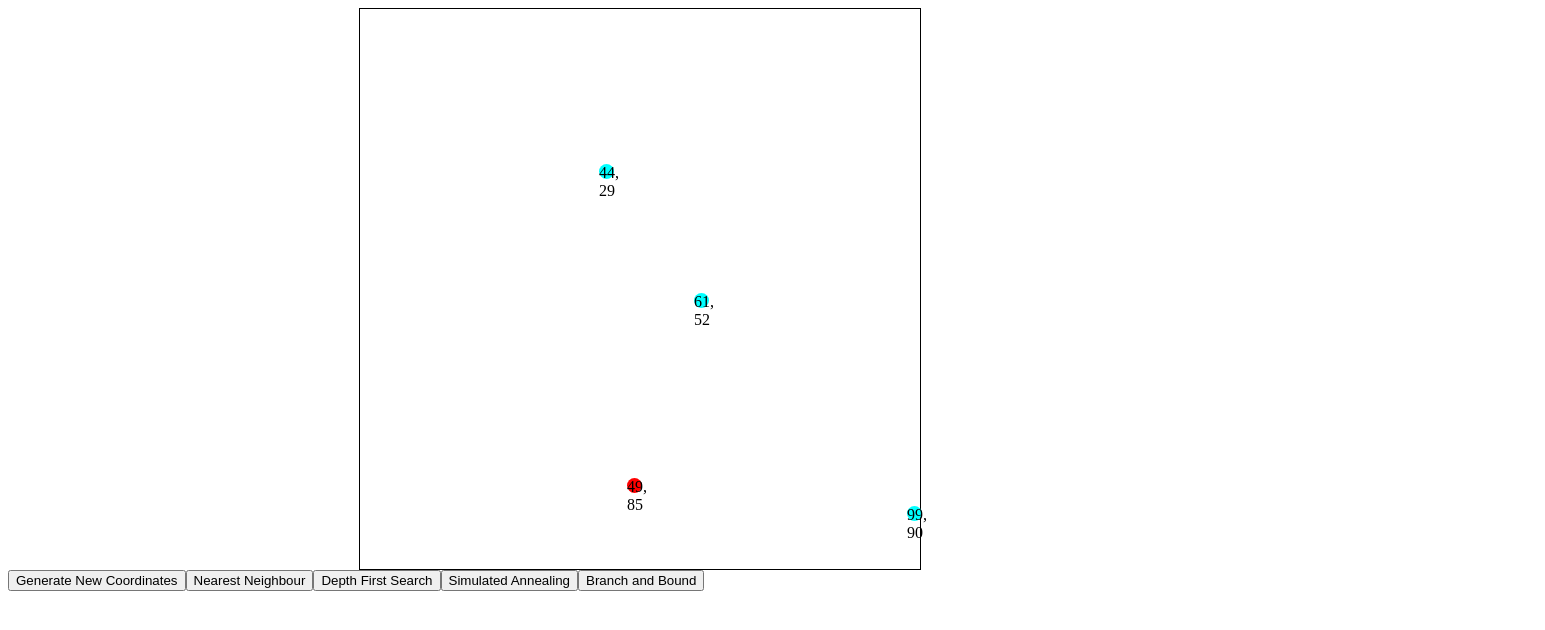
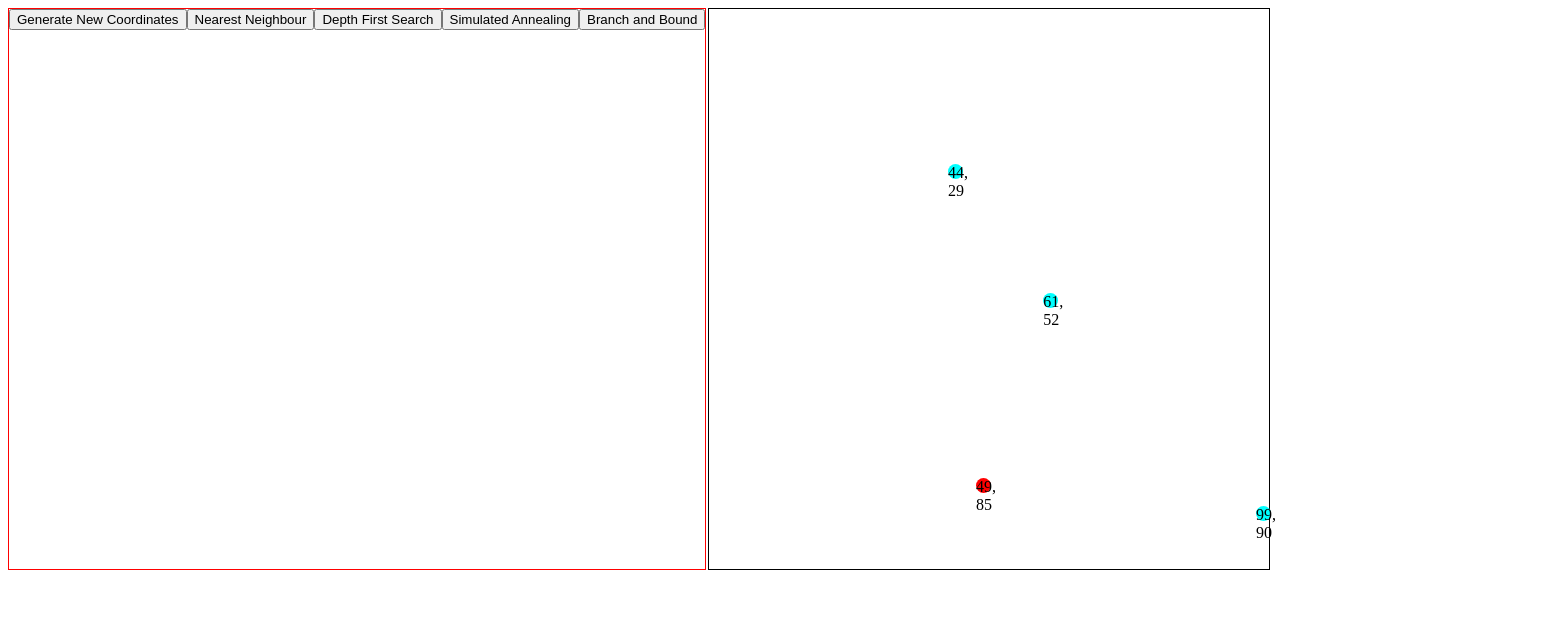
Before and after one commit to jateen67/tsp, a React (Vite) app: page / in a window 1280 px wide. Shown: the top 630 px of the page, 1545 px wide, since content can reach past the window. Built offline with nearby package versions, Linux system fonts and the light colour scheme.

Commit message:
starting to style

```diff
--- a/src/App.css
+++ b/src/App.css
@@ -1,3 +1,7 @@
+.container {
+  display: flex;
+}
+
 .coordinate-container {
   position: relative;
   height: 70vh;
@@ -25,3 +29,7 @@
   width: 4%;
   transform-origin: left;
 }
+
+.side-container {
+  border: 1px solid red;
+}
--- a/src/TSPVisualizer/TSPVisualizer.tsx
+++ b/src/TSPVisualizer/TSPVisualizer.tsx
@@ -293,6 +293,13 @@ export default function TSPVisualizer() {
 
   return (
     <div className="container">
+      <div className="side-container">
+        <button onClick={resetCoords}>Generate New Coordinates</button>
+        <button onClick={nearestNeighbour}>Nearest Neighbour</button>
+        <button onClick={depthFirstSearch}>Depth First Search</button>
+        <button onClick={simulatedAnnealing}>Simulated Annealing</button>
+        <button onClick={branchAndBound}>Branch and Bound</button>
+      </div>
       <div className="coordinate-container">
         {coords.map((items, idx) => {
           return (
@@ -330,11 +337,6 @@ export default function TSPVisualizer() {
           );
         })}
       </div>
-      <button onClick={resetCoords}>Generate New Coordinates</button>
-      <button onClick={nearestNeighbour}>Nearest Neighbour</button>
-      <button onClick={depthFirstSearch}>Depth First Search</button>
-      <button onClick={simulatedAnnealing}>Simulated Annealing</button>
-      <button onClick={branchAndBound}>Branch and Bound</button>
     </div>
   );
 }
```
